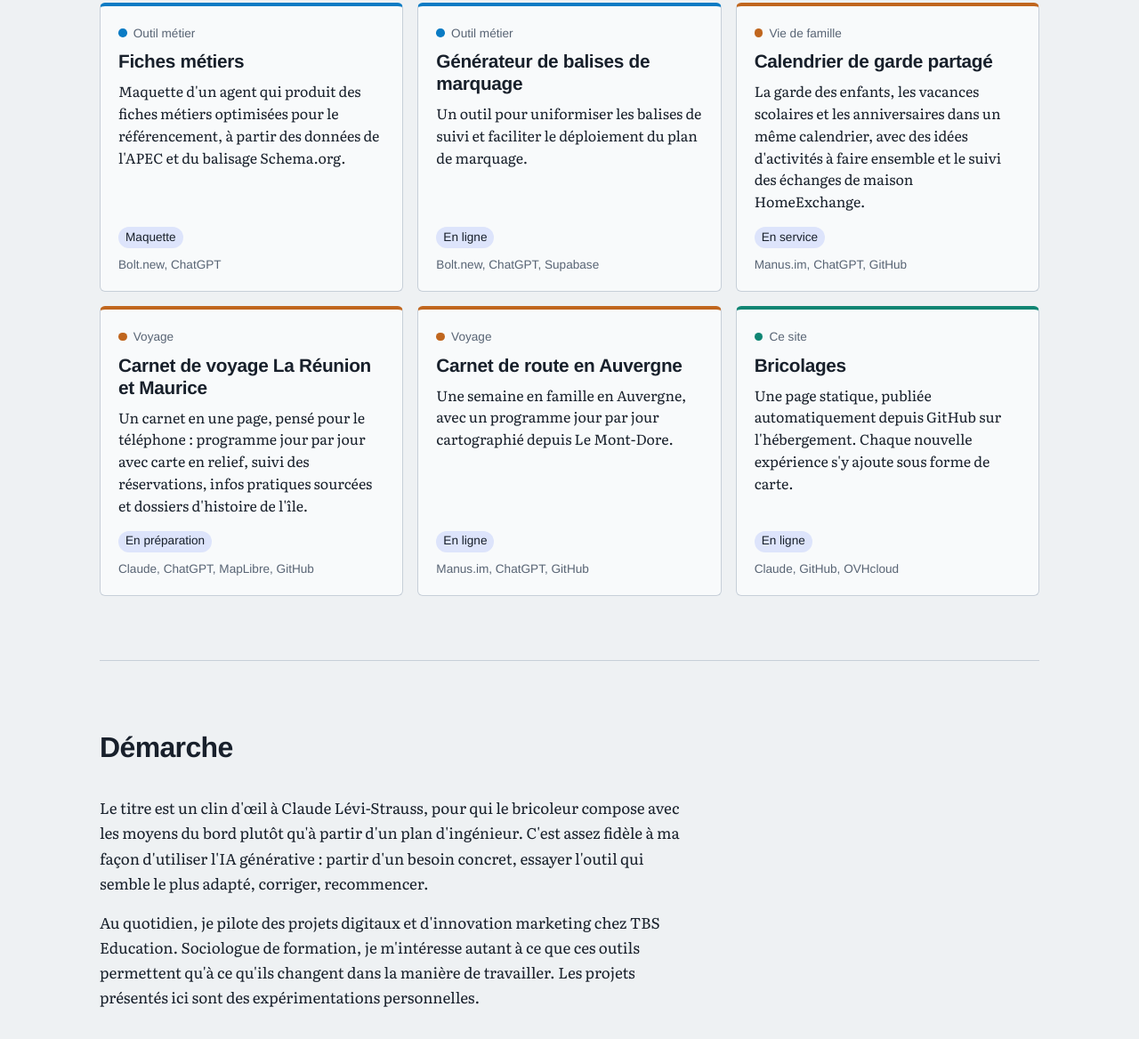
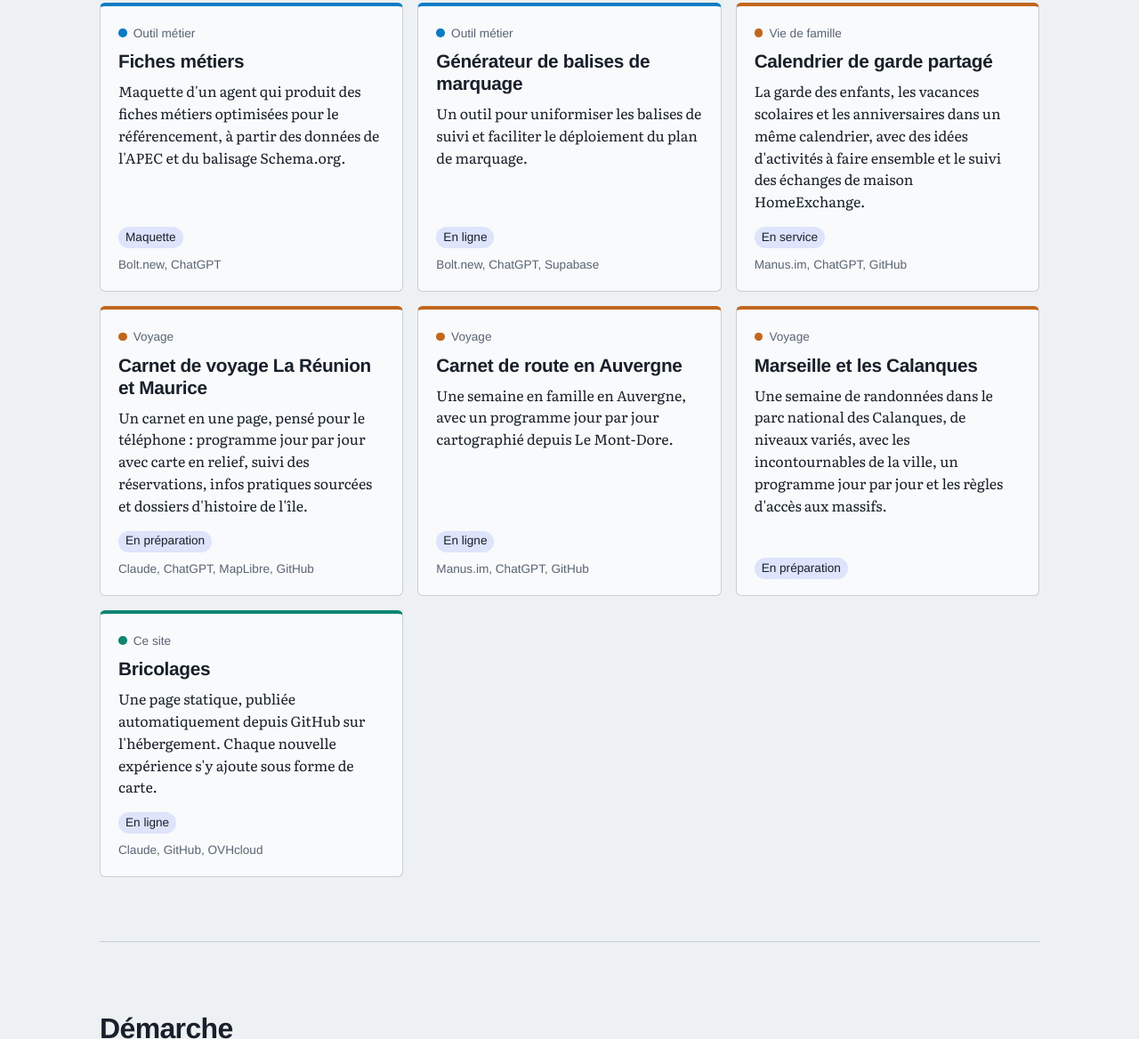
Before and after one commit to nogseb/nogues.app, a plain HTML site: page site/index.html in a window 1280 px wide. Shown: the part 1488-2656 px from the top of the page at 89% size. Drawn offline with Linux system fonts and the light colour scheme; a web font is replaced by a local one.

Commit message:
Carte : Marseille et les Calanques (/marseille)
Co-Authored-By: Claude Opus 5.5 <noreply@anthropic.com>
Claude-Session: https://claude.ai/code/session_014mawQkFiJzunAiLTbQ4Jk2

```diff
--- a/site/index.html
+++ b/site/index.html
@@ -375,6 +375,12 @@
         <p>Une semaine en famille en Auvergne, avec un programme jour par jour cartographié depuis Le Mont-Dore.</p>
         <div class="foot"><span class="status">En ligne</span><span>Manus.im, ChatGPT, GitHub</span></div>
       </li>
+      <li class="card perso">
+        <p class="cat"><span class="dot" aria-hidden="true"></span>Voyage</p>
+        <h3><a href="/marseille/">Marseille et les Calanques</a></h3>
+        <p>Une semaine de randonnées dans le parc national des Calanques, de niveaux variés, avec les incontournables de la ville, un programme jour par jour et les règles d'accès aux massifs.</p>
+        <div class="foot"><span class="status">En préparation</span></div>
+      </li>
       <li class="card explo">
         <p class="cat"><span class="dot" aria-hidden="true"></span>Ce site</p>
         <h3>Bricolages</h3>
```
